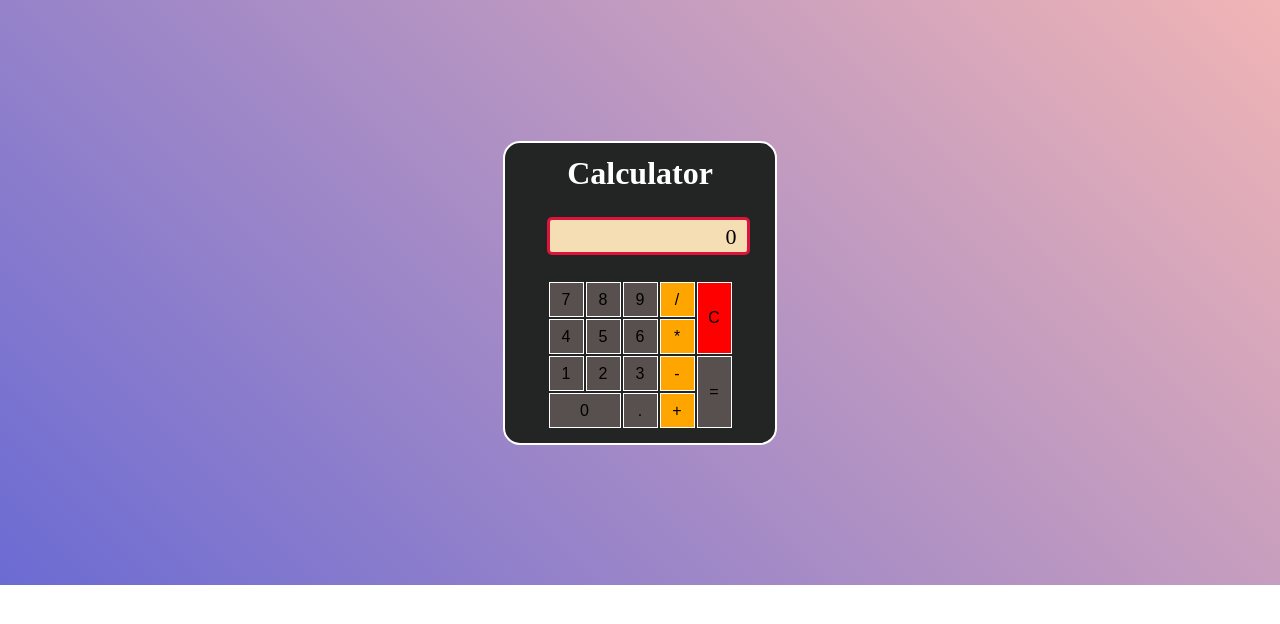
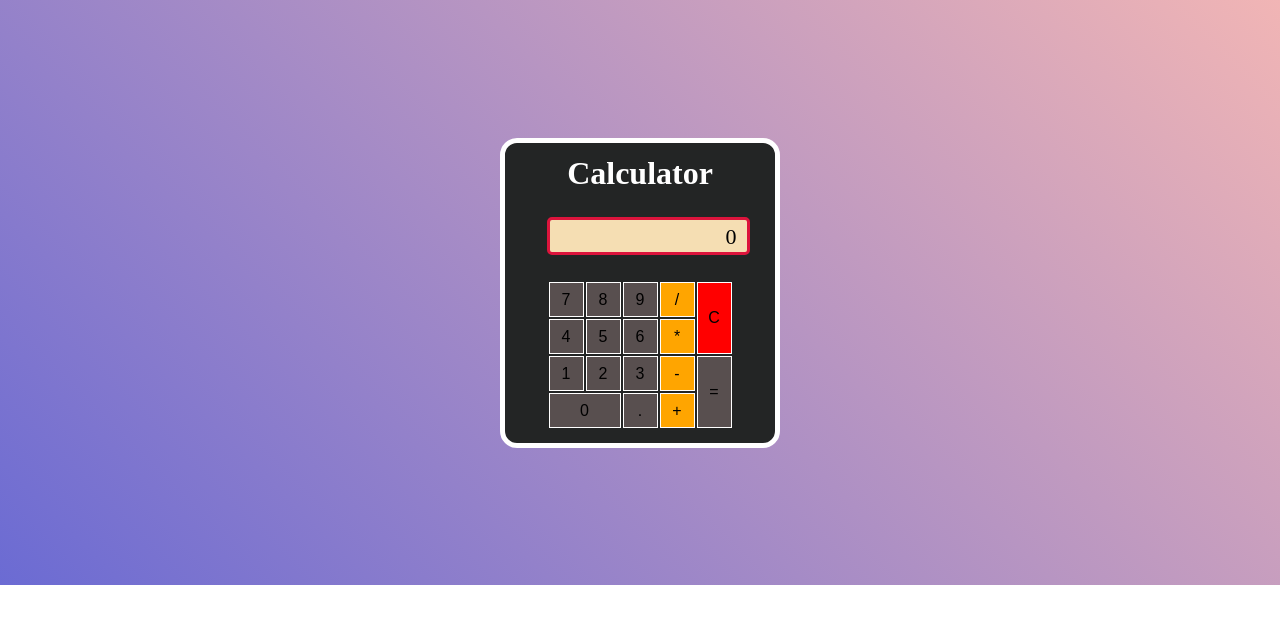
Before and after one commit to JulioFigueiredo/Desenvolvimento-WEB, a plain HTML site: page Mini calculadora/index.html in a window 1280 px wide. Drawn offline with Linux system fonts and the light colour scheme.

Commit message:
alteracoes

```diff
--- a/Mini calculadora/style.css
+++ b/Mini calculadora/style.css
@@ -21,7 +21,7 @@
     justify-content: center;
     align-items: center;
     border-radius: 17px;
-    border: 2px solid white;
+    border: 5px solid white;
 }
 
 button {
```
